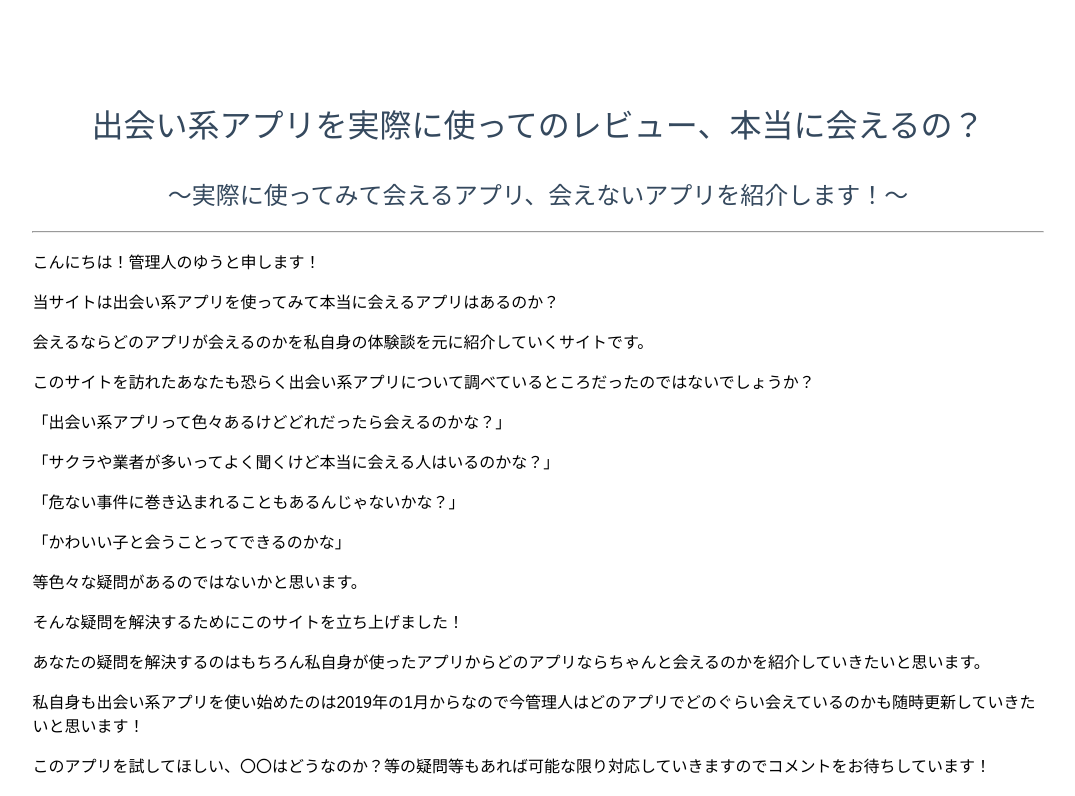
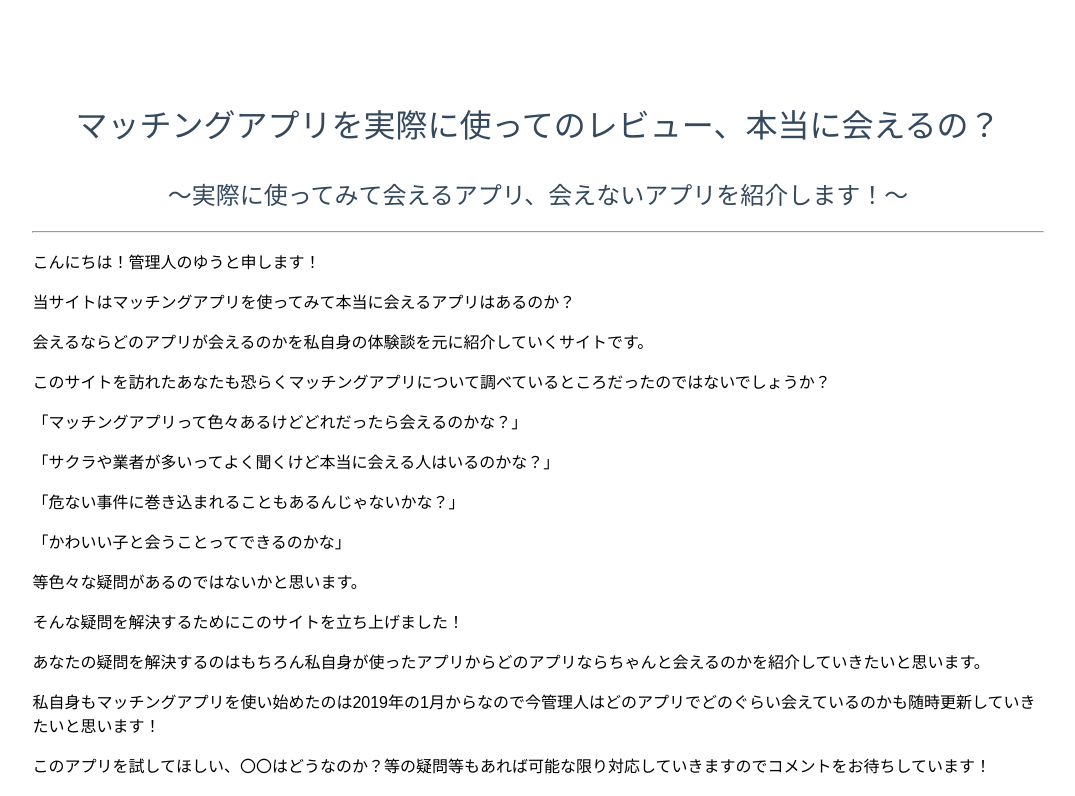
Before and after one commit to 1ds11097s/matching-app-review, a Nuxt app: page / in a window 1280 px wide. Shown: the top 796 px of the page, without its empty margins (102-1177 px from the left). Built offline with nearby package versions, Linux system fonts and the light colour scheme.

Commit message:
topページ調整

```diff
--- a/layouts/default.vue
+++ b/layouts/default.vue
@@ -1,23 +1,23 @@
 <template>
   <div>
     <header>
-      <h1 class="title">出会い系アプリを実際に使ってのレビュー、本当に会えるの？</h1>
+      <h1 class="title">マッチングアプリを実際に使ってのレビュー、本当に会えるの？</h1>
       <h2 class="subtitle">～実際に使ってみて会えるアプリ、会えないアプリを紹介します！～</h2>
     </header>
     <main class="container">
       <hr>
       <p>こんにちは！管理人のゆうと申します！</p>
-      <p>当サイトは出会い系アプリを使ってみて本当に会えるアプリはあるのか？</p>
+      <p>当サイトはマッチングアプリを使ってみて本当に会えるアプリはあるのか？</p>
       <p>会えるならどのアプリが会えるのかを私自身の体験談を元に紹介していくサイトです。</p>
-      <p>このサイトを訪れたあなたも恐らく出会い系アプリについて調べているところだったのではないでしょうか？</p>
-      <p>「出会い系アプリって色々あるけどどれだったら会えるのかな？」</p>
+      <p>このサイトを訪れたあなたも恐らくマッチングアプリについて調べているところだったのではないでしょうか？</p>
+      <p>「マッチングアプリって色々あるけどどれだったら会えるのかな？」</p>
       <p>「サクラや業者が多いってよく聞くけど本当に会える人はいるのかな？」</p>
       <p>「危ない事件に巻き込まれることもあるんじゃないかな？」</p>
       <p>「かわいい子と会うことってできるのかな」</p>
       <p>等色々な疑問があるのではないかと思います。</p>
       <p>そんな疑問を解決するためにこのサイトを立ち上げました！</p>
       <p>あなたの疑問を解決するのはもちろん私自身が使ったアプリからどのアプリならちゃんと会えるのかを紹介していきたいと思います。</p>
-      <p>私自身も出会い系アプリを使い始めたのは2019年の1月からなので今管理人はどのアプリでどのぐらい会えているのかも随時更新していきたいと思います！</p>
+      <p>私自身もマッチングアプリを使い始めたのは2019年の1月からなので今管理人はどのアプリでどのぐらい会えているのかも随時更新していきたいと思います！</p>
       <p>このアプリを試してほしい、〇〇はどうなのか？等の疑問等もあれば可能な限り対応していきますのでコメントをお待ちしています！</p>
       <p>このサイトを訪れたあなたも一緒に最高の出会いを目指して頑張って行きましょう！</p>
       <span>目次</span>
--- a/nuxt.config.js
+++ b/nuxt.config.js
@@ -7,7 +7,7 @@ export default {
   ** Headers of the page
   */
   head: {
-    title: '出会い系アプリを実際に使ってのレビュー、本当に会えるの？',
+    title: 'マッチングアプリを実際に使ってのレビュー、本当に会えるの？',
     meta: [
       { charset: 'utf-8' },
       { name: 'viewport', content: 'width=device-width, initial-scale=1' },
```
